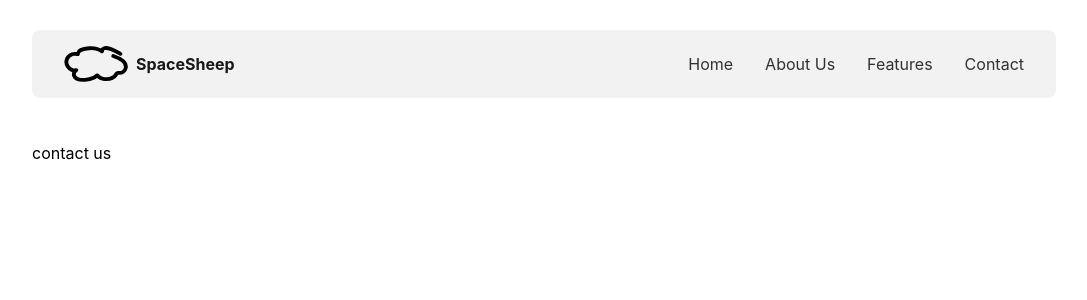
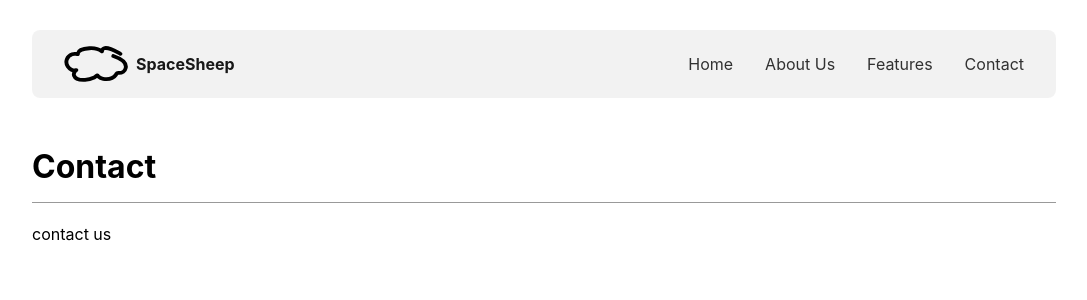
Before and after one commit to sheepsixteen/marketing, a Jekyll site: the page built from contact.md, in a window 1280 px wide. Shown: the top 300 px of the page, without its empty margins (96-1183 px from the left). Built offline with Jekyll 4.4.1, drawn with Linux system fonts in a browser that asks for light colours; nearby versions of some CDN libraries.

Commit message:
Slight redesign to page layout

```diff
--- a/_layouts/page.html
+++ b/_layouts/page.html
@@ -5,5 +5,6 @@ layout: default
 {% include nav.html %}
 
 <main class="content center mw8">
+  <h1 class="pb3 bb b--black-40">{{ page.title }}</h1>
   {{ content }}
 </main>
```
